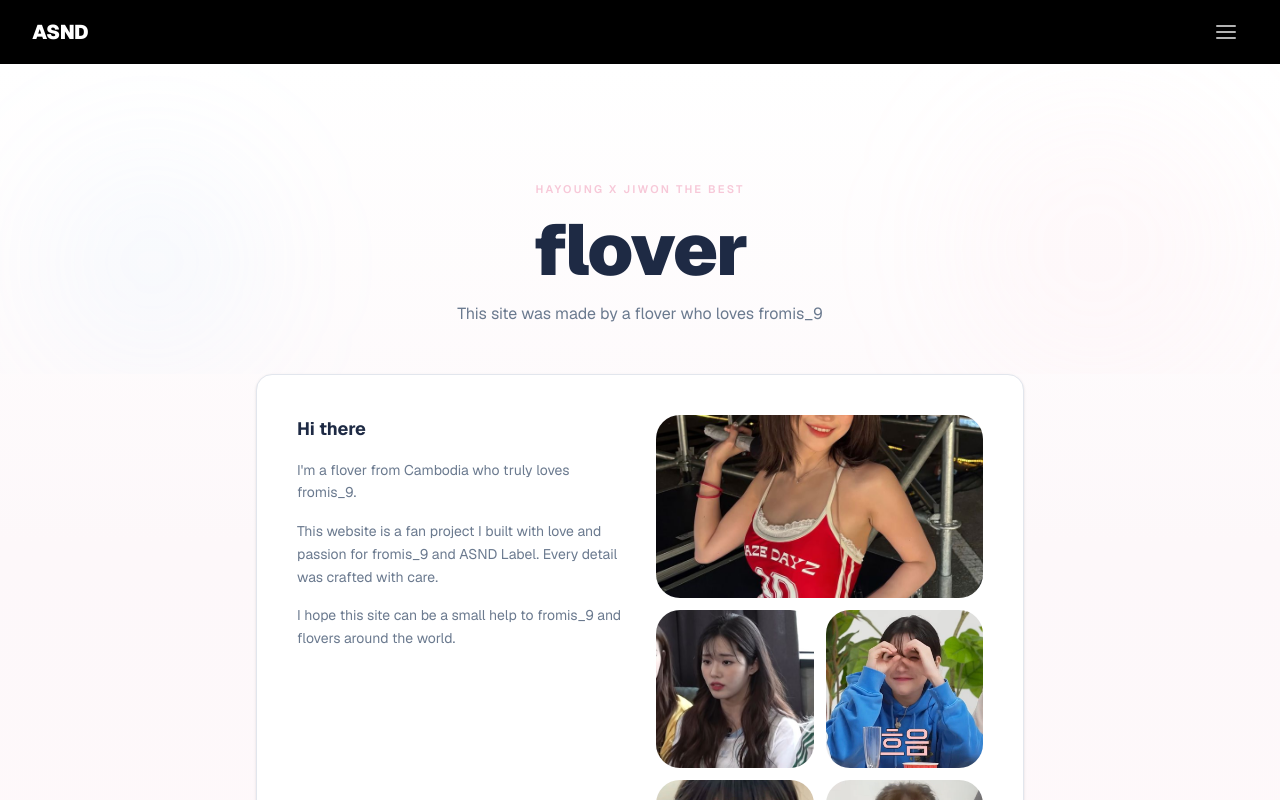
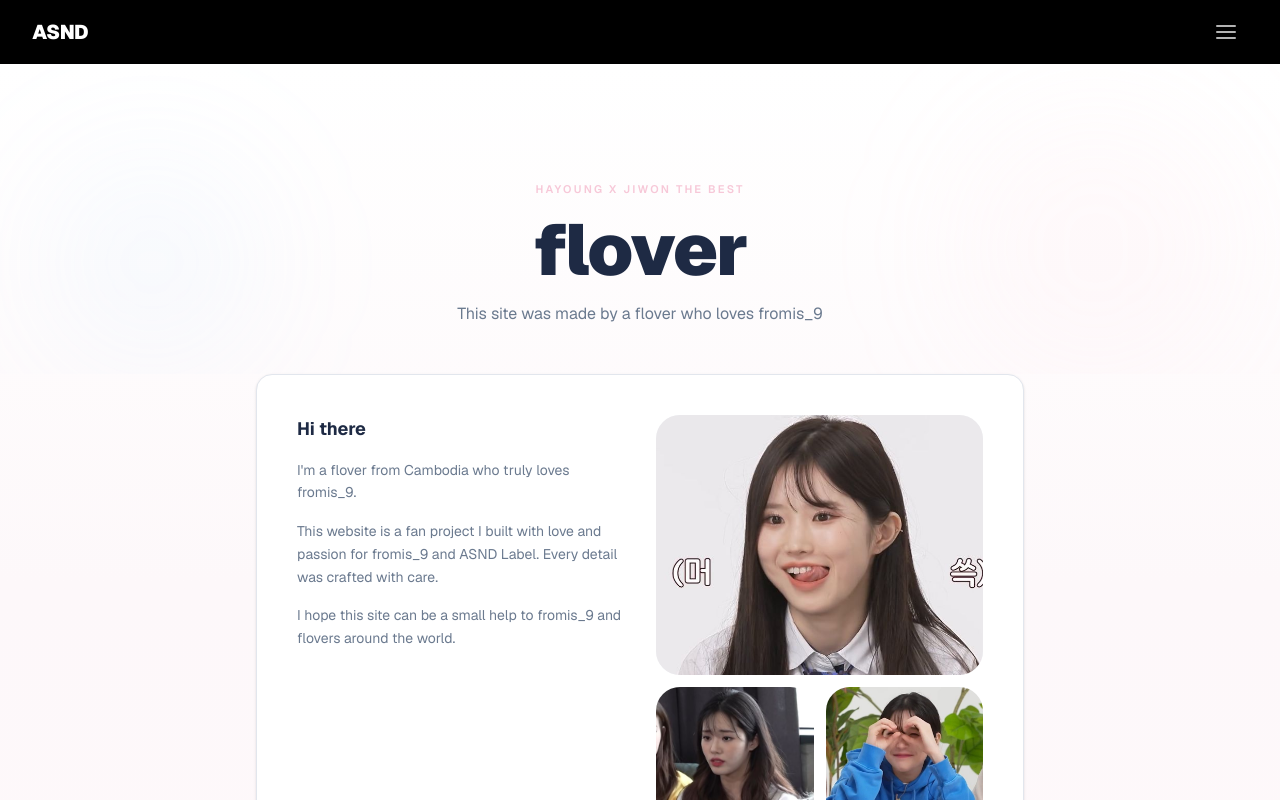
Before and after one commit to longneng3939/ASND, a Next.js app: page /creator in a window 1280 px wide. Shown: the top 800 px of the page. Built offline with nearby package versions, Linux system fonts and the light colour scheme.

Commit message:
change hayoung pic

```diff
--- a/src/app/creator/page.tsx
+++ b/src/app/creator/page.tsx
@@ -72,14 +72,14 @@
                 {gallery.map((src, i) => (
                   <div
                     key={i}
-                    className={`rounded-3xl overflow-hidden bg-[var(--surface)] ${
-                      i === 0 ? "col-span-2 aspect-video" : "aspect-square"
-                    }`}
+                    className={`rounded-3xl overflow-hidden bg-[var(--surface)] ${i === 0 ? "col-span-2" : "aspect-square"
+                      }`}
                   >
                     <img
                       src={src}
                       alt=""
-                      className="w-full h-full object-cover hover:scale-105 transition-transform duration-500"
+                      className={`w-full hover:scale-105 transition-transform duration-500 ${i === 0 ? "max-h-[260px] object-cover object-top" : "h-full object-cover"
+                        }`}
                     />
                   </div>
                 ))}
```
Also changed, not shown: public/images/Hayoungmr.jpg.
